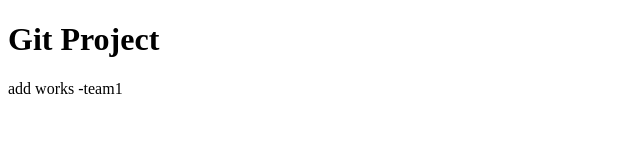
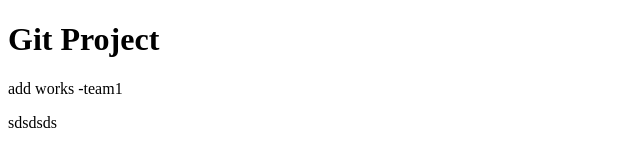
Before and after one commit to Minoh2/ezen_250605, a plain HTML site: page index.html in a window 1280 px wide. Shown: the full height of the page, 0-640 px from the left. Drawn offline with Linux system fonts and the light colour scheme.

Commit message:
third commit

```diff
--- a/index.html
+++ b/index.html
@@ -10,6 +10,7 @@
 <body>
   <h1>Git Project</h1>
   <p>add works -team1</p>
+  <p>sdsdsds</p>
 </body>
 
 </html>
```
Also changed, not shown: 1 other file.
